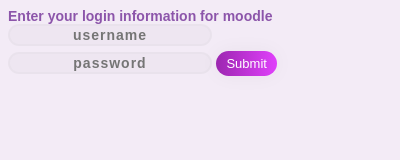
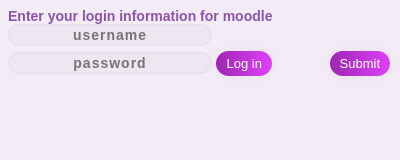
Before and after one commit to costa-jonathan/passepartum-chrome, a browser extension: page popup.html in a window 400 px wide. Drawn offline with Linux system fonts and the light colour scheme.

Commit message:
antony's commit

```diff
--- a/popup.css
+++ b/popup.css
@@ -43,8 +43,9 @@ body {
 }
 
 
+/* make login button closer to user than submit */
 
-.submit {
+.login {
     cursor: pointer;
     border-radius: 5em;
     color: #fff;
@@ -56,6 +57,20 @@ body {
     box-shadow: 0 0 20px 1px rgba(0, 0, 0, 0.04);
 }
 
+.submit {
+    cursor: pointer;
+    border-radius: 5em;
+    color: #fff;
+    background: linear-gradient(to right, #9C27B0, #E040FB);
+    border: 0;
+    font-family: 'Ubuntu', sans-serif;
+    font-size: 13px;
+    padding: 5px 10px;
+    position: absolute;
+    right: 10px;
+    box-shadow: 0 0 20px 1px rgba(0, 0, 0, 0.04);
+}
+
 
 /*a {
     text-shadow: 0px 0px 3px rgba(117, 117, 117, 0.12);
--- a/popup.html
+++ b/popup.html
@@ -1,15 +1,22 @@
 <!DOCTYPE html>
 <html lang="en">
+
 <head>
     <meta charset="UTF-8">
     <title>Document</title>
     <script type="text/javascript" src="save.js" charset="UTF-8"></script>
     <link rel="stylesheet" href="popup.css">
 </head>
+
 <body>
     <div id="title" class="text"> Enter your login information for moodle </div>
-        <label for="username"></label><input class="input" type="text" id="username" placeholder="username">
-        <label for="password"></label><input class="input" type="password" id="password" placeholder="password">
-        <button class="submit">Submit</button>
+    <label for="username"></label><input class="input" type="text" id="username" placeholder="username">
+    <label for="password"></label><input class="input" type="password" id="password" placeholder="password">
+    <!--  -->
+    <button href="https://www.moodle.tum.de/login/index.php" class="login">Log in</button>
+    <!--  -->
+    <button class="submit">Submit</button>
+
 </body>
+
 </html>
--- a/save.js
+++ b/save.js
@@ -1,23 +1,41 @@
-document.addEventListener('DOMContentLoaded', function () {
-    chrome.storage.sync.get('moodle_key', function(items){
-    if(!chrome.runtime.error){
-        let user = items.moodle_key.username
-        if (user) {
-            document.getElementById('title').innerHTML =
-                'There are values stored for <b>' + user + '</b>. If you want to change enter the new login data:'
+document.addEventListener('DOMContentLoaded', function() {
+    chrome.storage.sync.get('moodle_key', function(items) {
+        if (!chrome.runtime.error) {
+            let user = items.moodle_key.username
+            if (user) {
+                document.getElementById('title').innerHTML =
+                    'There are values stored for <b>' + user + '</b>. If you want to change enter the new login data:'
+            }
         }
-    }
     })
 
-    document.querySelector('button').addEventListener('click', onclick, false)
-    function onclick () {
+    document.querySelector('submit').addEventListener('click', onclick, false)
+
+    function onclick() {
         let username = document.getElementById('username').value
         let password = document.getElementById('password').value
         console.log(username, password)
-        chrome.storage.sync.set({'moodle_key' : {"username": username, "password": password}}, function(){
-            if(chrome.runtime.error){
+        chrome.storage.sync.set({ 'moodle_key': { "username": username, "password": password } }, function() {
+            if (chrome.runtime.error) {
                 console.log("Error.");
             }
         });
     }
+
+    // This whole paragraph of code was solved with one href
+    // window.addEventListener('click',
+    // document.querySelector('login').addEventListener('click', onclick, false)
+
+    // function onclick() {
+    //     window.open("https://www.moodle.tum.de/login/index.php");
+
+    //     document.getElementById("donotcache-dummy-label").click()
+    //     chrome.storage.sync.get('moodle_key', function(items) {
+    //         if (!chrome.runtime.error) {
+    //             document.getElementById('username').value = items.moodle_key.username
+    //             document.getElementById('password').value = items.moodle_key.password
+    //         }
+    //     });
+    //     setTimeout(() => { document.getElementById("btnLogin").click() }, 1000);
+    // }
 })
```
Also changed, not shown: manifest.json.
